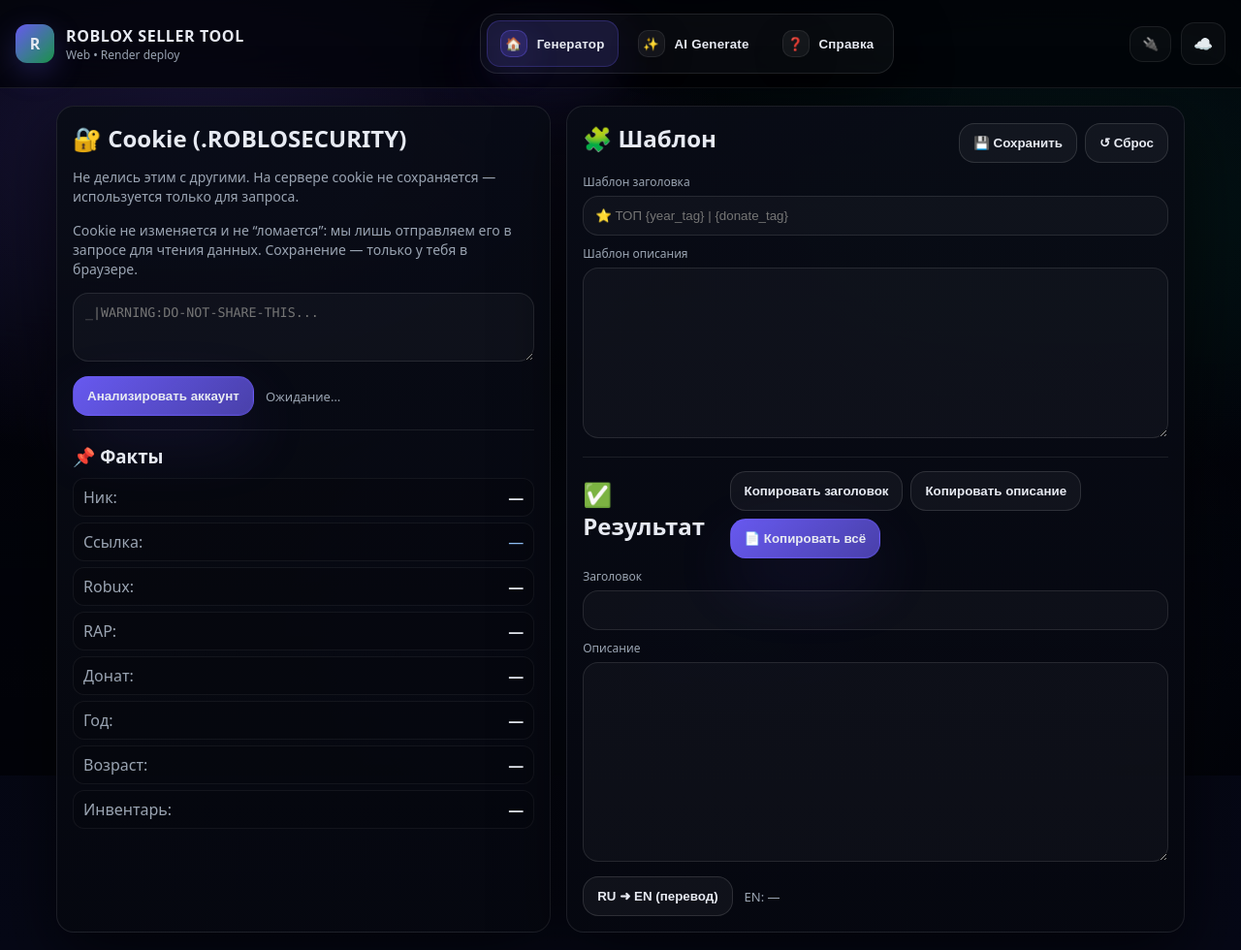
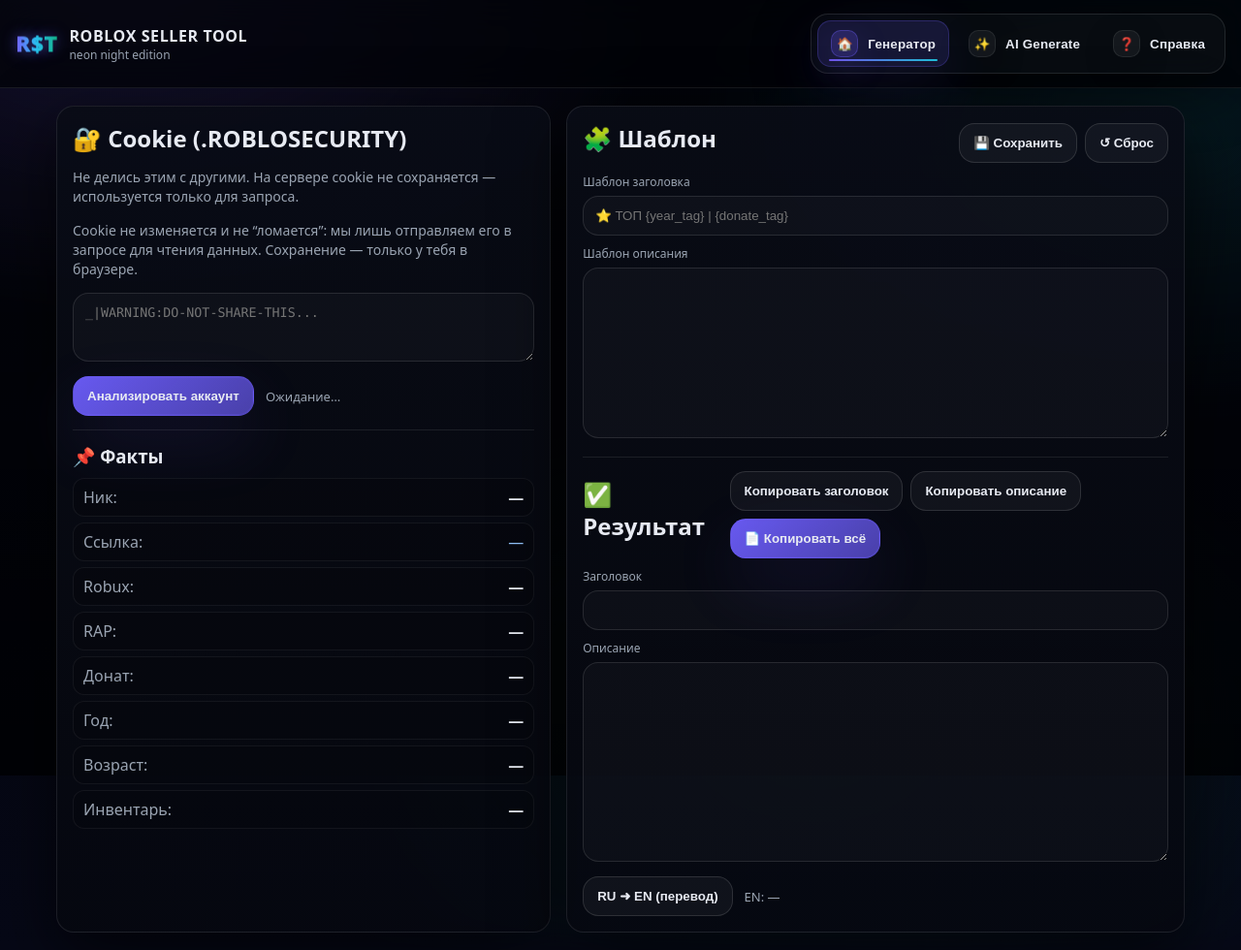
Before and after one commit to fps80043-hash/erfgr5egh5, a FastAPI app: page / in a window 1280 px wide. Shown: the whole page at 97% size. Run offline with FastAPI, Linux system fonts and the light colour scheme; some libraries are stand-ins or nearby versions.

Commit message:
neon v3: new nav+logo+dark animated bg; safer cookie

```diff
--- a/app.py
+++ b/app.py
@@ -25,10 +25,8 @@ DEFAULT_TIMEOUT = 30
 RBX_AUTH = "https://users.roblox.com/v1/users/authenticated"
 RBX_USER = "https://users.roblox.com/v1/users/{uid}"
 RBX_ROBUX = "https://economy.roblox.com/v1/users/{uid}/currency"
-RBX_INV_PRIV = "https://accountsettings.roblox.com/v1/inventory-privacy"
 RBX_COLLECT = "https://inventory.roblox.com/v1/users/{uid}/assets/collectibles?limit=100&cursor={cur}"
 RBX_TX = "https://economy.roblox.com/v2/users/{uid}/transactions?transactionType=Purchase&limit=100&cursor={cur}"
-RBX_BIRTH = "https://accountinformation.roblox.com/v1/birthdate"
 
 # ----------------------------
 # Helpers
@@ -241,9 +239,8 @@ def roblox_analyze(cookie: str) -> Dict[str, Any]:
     uname = info.get("name")
     if not uid:
         raise HTTPException(status_code=401, detail="Bad cookie (no user id).")
-
-    # Inventory privacy
-    inv_priv = "NoOne"
+    # Inventory visibility is inferred from collectible access (no settings calls)
+    inv_priv = "Unknown"
     try:
         pr = s.get(RBX_INV_PRIV, timeout=DEFAULT_TIMEOUT).json()
         inv_priv = pr.get("inventoryPrivacy") or "NoOne"
@@ -317,17 +314,8 @@ def roblox_analyze(cookie: str) -> Dict[str, Any]:
             created_year = int(created[:4])
     except Exception:
         created_year = None
-
-    # Age tag (birthdate endpoint is auth-locked)
+    # Age tag is not requested (avoid sensitive endpoints)
     age_tag = "Скрыт"
-    try:
-        b = s.get(RBX_BIRTH, timeout=DEFAULT_TIMEOUT).json()
-        if all(k in b for k in ("birthYear", "birthMonth", "birthDay")):
-            td = datetime.date.today()
-            age = td.year - int(b["birthYear"]) - ((td.month, td.day) < (int(b["birthMonth"]), int(b["birthDay"])))
-            age_tag = "13+" if age >= 13 else "<13"
-    except Exception:
-        pass
 
     # Derived tags
     year_tag = f"{created_year}Г" if created_year and created_year <= 2017 else "NEW"
@@ -339,8 +327,8 @@ def roblox_analyze(cookie: str) -> Dict[str, Any]:
     rap_tag = f"{int(rap_total/1000)}K" if rap_total >= 1000 else str(rap_total)
 
     # Inventory text
-    inv_ru = "Скрыт" if inv_priv != "AllUsers" else "Открыт"
-    if inv_priv == "AllUsers" and items:
+    inv_ru = "Скрыт"
+    if items:
         items_sorted = sorted(items, key=lambda x: x[1], reverse=True)[:12]
         lines = []
         for nm, rp in items_sorted:
--- a/static/app.js
+++ b/static/app.js
@@ -342,7 +342,7 @@ function initParticles(){
       ctx.beginPath();
       ctx.globalAlpha = p.a;
       ctx.arc(p.x,p.y,p.r,0,Math.PI*2);
-      ctx.fillStyle = "rgba(210,216,255,1)";
+      ctx.fillStyle = "rgba(180,190,255,1)";
       ctx.fill();
     }
     // lines
@@ -354,7 +354,7 @@ function initParticles(){
         const max = 170*dpr;
         if(dist<max){
           ctx.globalAlpha = 0.08*(1 - dist/max);
-          ctx.strokeStyle = "rgba(124,92,255,1)";
+          ctx.strokeStyle = "rgba(34,211,238,1)";
           ctx.lineWidth = 1*dpr;
           ctx.beginPath();
           ctx.moveTo(a.x,a.y);
@@ -422,7 +422,7 @@ if(cookieEl){
     setStatus(status, "Подключение…", "warn");
     $("#btnAnalyze").disabled = true;
     try{
-      const cookie = $("#cookie").value.trim();
+      const cookie = $("#cookie").value;
       const j = await api("/api/analyze", {cookie});
       accountData = j.data;
       fillFacts(accountData);
--- a/static/styles.css
+++ b/static/styles.css
@@ -37,12 +37,10 @@ body{
 
 .bg{
   position:fixed; inset:0;
+  z-index:2;
+  pointer-events:none;
   background:
-    radial-gradient(900px 540px at 15% 18%, rgba(124,92,255,.18), transparent 62%),
-    radial-gradient(760px 460px at 85% 26%, rgba(16,185,129,.10), transparent 64%),
-    radial-gradient(820px 520px at 60% 82%, rgba(59,130,246,.08), transparent 70%),
-    linear-gradient(180deg, rgba(0,0,0,.10), rgba(0,0,0,.55));
-  pointer-events:none;
+    linear-gradient(180deg, rgba(0,0,0,.20), rgba(0,0,0,.70));
 }
 
 .topbar{
@@ -122,8 +120,8 @@ body{
 .input{
   width:100%;
   border-radius:16px;
-  border:1px solid rgba(255,255,255,.10);
-  background: rgba(255,255,255,.03);
+  border:1px solid rgba(255,255,255,.11);
+  background: rgba(255,255,255,.028);
   color:var(--text);
   padding:12px 12px;
   outline:none;
@@ -283,7 +281,7 @@ body{
   max-width: 92%;
   padding:12px 12px;
   border-radius:16px;
-  border:1px solid rgba(255,255,255,.10);
+  border:1px solid rgba(255,255,255,.11);
   background:rgba(255,255,255,.05);
   line-height:1.45;
   white-space:pre-wrap;
@@ -338,12 +336,12 @@ body{
 #particles{
   position:fixed;
   inset:0;
-  z-index:0;
+  z-index:1;
   pointer-events:none;
-  opacity:.55;
+  opacity:.65;
 }
 .bg{z-index:1}
-.topbar, .wrap{position:relative; z-index:2}
+.topbar, .wrap{position:relative; z-index:3}
 
 .topbar{
   align-items:center;
@@ -356,7 +354,7 @@ body{
 .btn.ghost{
   padding:10px 12px;
   border-radius:14px;
-  background: rgba(255,255,255,.03);
+  background: rgba(255,255,255,.028);
   border:1px solid rgba(255,255,255,.08);
   text-decoration:none;
 }
@@ -367,8 +365,8 @@ body{
   gap:6px;
   padding:6px;
   border-radius:18px;
-  background: rgba(255,255,255,.03);
-  border:1px solid rgba(255,255,255,.10);
+  background: rgba(255,255,255,.028);
+  border:1px solid rgba(255,255,255,.11);
   box-shadow: 0 18px 60px rgba(0,0,0,.45);
 }
 .tab{
@@ -445,7 +443,7 @@ body{
   padding:8px;
   border-radius:20px;
   background: rgba(2,3,8,.72);
-  border:1px solid rgba(255,255,255,.10);
+  border:1px solid rgba(255,255,255,.11);
   backdrop-filter: blur(18px);
   box-shadow: 0 24px 70px rgba(0,0,0,.65);
 }
@@ -479,3 +477,68 @@ body{
 @media (max-width: 980px){
   .chatlog{max-height: 280px}
 }
+
+
+/* Aurora overlay */
+body::before{
+  content:"";
+  position:fixed;
+  inset:-20%;
+  z-index:0;
+  pointer-events:none;
+  background:
+    radial-gradient(900px 520px at 20% 15%, rgba(124,92,255,.22), transparent 60%),
+    radial-gradient(780px 480px at 80% 25%, rgba(34,211,238,.14), transparent 62%),
+    radial-gradient(820px 520px at 60% 82%, rgba(16,185,129,.12), transparent 70%);
+  filter: blur(12px);
+  animation: auroraMove 9s ease-in-out infinite alternate;
+  opacity:.9;
+}
+@keyframes auroraMove{
+  from{transform: translate3d(-2%, -1%, 0) rotate(-1deg)}
+  to{transform: translate3d(2%, 1%, 0) rotate(1deg)}
+}
+
+.logo{
+  width:auto; height:auto;
+  border-radius:0;
+  background: transparent !important;
+  box-shadow:none !important;
+  padding:0;
+  display:flex;
+  align-items:center;
+}
+.logoText{
+  font-weight: 1000;
+  letter-spacing: 1.2px;
+  font-size: 22px;
+  line-height: 1;
+  background: linear-gradient(90deg, rgba(124,92,255,1), rgba(34,211,238,1), rgba(16,185,129,1));
+  -webkit-background-clip: text;
+  background-clip: text;
+  color: transparent;
+  text-shadow:
+    0 0 16px rgba(124,92,255,.35),
+    0 0 26px rgba(34,211,238,.18);
+  position:relative;
+  animation: logoPulse 2.4s ease-in-out infinite;
+}
+@keyframes logoPulse{
+  0%,100%{filter: drop-shadow(0 0 0 rgba(124,92,255,0.0)); transform: translateY(0)}
+  50%{filter: drop-shadow(0 0 10px rgba(124,92,255,.35)); transform: translateY(-1px)}
+}
+
+.tab{position:relative}
+.tab.active::after{
+  content:"";
+  position:absolute;
+  left:12px; right:12px; bottom:6px;
+  height:2px;
+  border-radius:2px;
+  background: linear-gradient(90deg, rgba(124,92,255,1), rgba(34,211,238,1));
+  opacity:.9;
+}
+
+@media (max-width: 980px){
+  .chatbtns{flex-direction:column; align-items:stretch}
+}
--- a/templates/index.html
+++ b/templates/index.html
@@ -11,10 +11,10 @@
   <div class="bg"></div>
   <header class="topbar">
     <div class="brand">
-      <div class="logo">R</div>
+      <div class="logo" aria-label="R$T logo"><span class="logoText">R$T</span></div>
       <div>
         <div class="title">ROBLOX SELLER TOOL</div>
-        <div class="sub">Web • Render deploy</div>
+        <div class="sub">neon night edition</div>
       </div>
     </div>
 
@@ -31,12 +31,7 @@
         </button>
       </div>
     </nav>
-    <div class="top-actions">
-      <button id="btnTopConn" class="btn ghost" title="Проверить соединение">🔌</button>
-      <a class="btn ghost" href="https://render.com" target="_blank" rel="noreferrer" title="Render">☁️</a>
-    </div>
-
-  </header>
+</header>
 
   <main class="wrap">
     <!-- Generator -->
```
